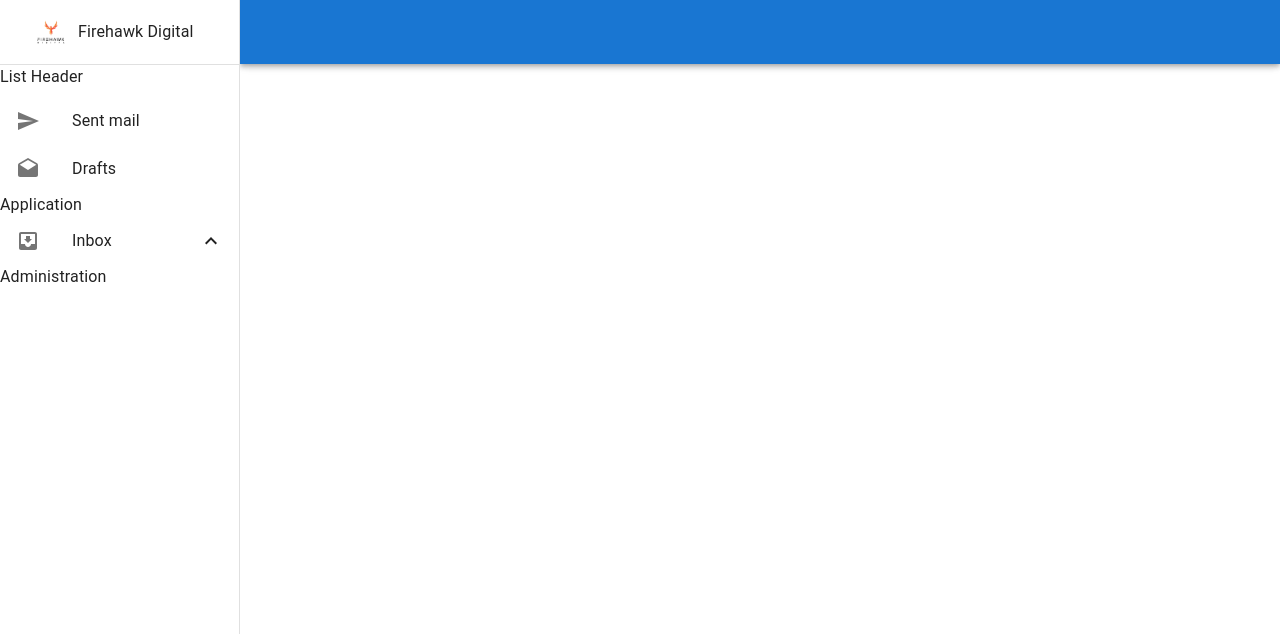
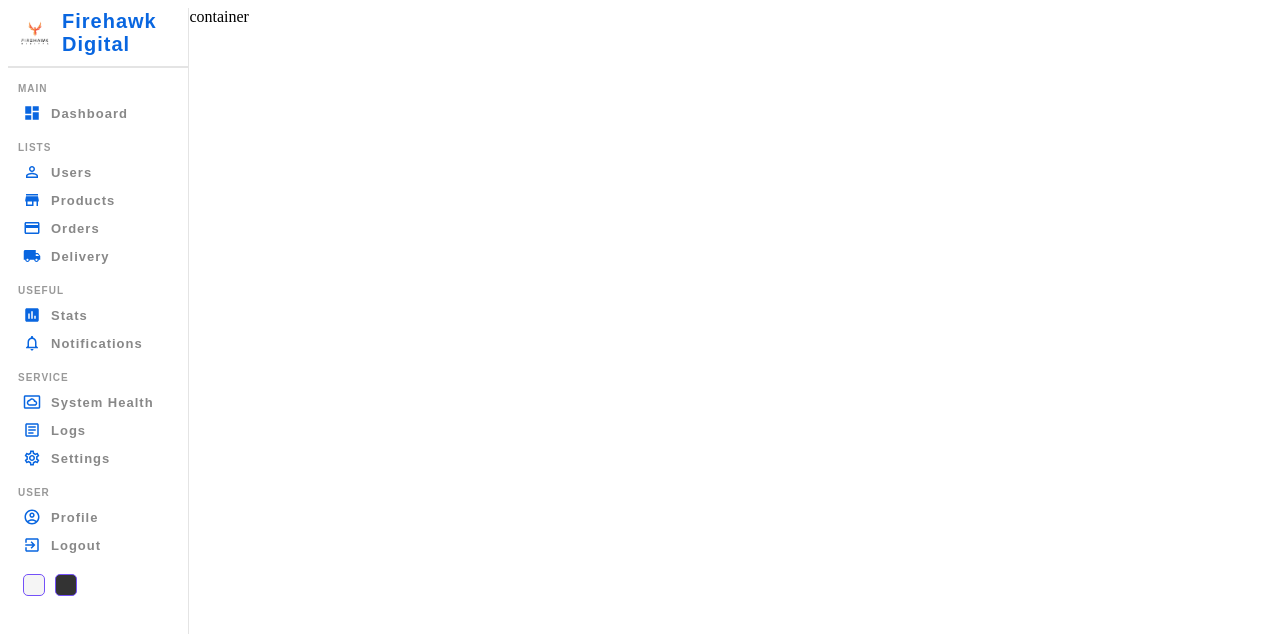
Before and after one commit to joester030376/WeListen, a React (Create React App) app: page / in a window 1280 px wide. Shown: the top 634 px of the page. Built offline with nearby package versions, Linux system fonts and the light colour scheme.

Commit message:
Added more to the sidebar

```diff
--- a/src/pages/components/sidebar/Sidebar.jsx
+++ b/src/pages/components/sidebar/Sidebar.jsx
@@ -1,155 +1,99 @@
-import * as React from 'react';
-import { useState } from 'react';
-import PropTypes from 'prop-types';
-import Divider from '@mui/material/Divider';
-import AppBar from '@mui/material/AppBar';
-import Box from '@mui/material/Box';
-import CssBaseline from '@mui/material/CssBaseline';
-import Drawer from '@mui/material/Drawer';
-import IconButton from '@mui/material/IconButton';
-import InboxIcon from '@mui/icons-material/MoveToInbox';
-import MenuIcon from '@mui/icons-material/Menu';
-import Toolbar from '@mui/material/Toolbar';
-import List from '@mui/material/List';
-import ListItemButton from '@mui/material/ListItemButton';
-import ListItemIcon from '@mui/material/ListItemIcon';
-import ListItemText from '@mui/material/ListItemText';
-import Collapse from '@mui/material/Collapse';
-import DraftsIcon from '@mui/icons-material/Drafts';
-import SendIcon from '@mui/icons-material/Send';
-import ExpandLess from '@mui/icons-material/ExpandLess';
-import ExpandMore from '@mui/icons-material/ExpandMore';
-import StarBorder from '@mui/icons-material/StarBorder';
+import React from 'react'
 import Avatar from '@mui/material/Avatar';
 import Assets from '../../../assests';
-import { Typography } from '@mui/material';
+import DashboardIcon from '@mui/icons-material/Dashboard';
+import PersonOutlineIcon from '@mui/icons-material/PersonOutline';
+import StoreIcon from '@mui/icons-material/Store';
+import CreditCardIcon from '@mui/icons-material/CreditCard';
+import LocalShippingIcon from '@mui/icons-material/LocalShipping';
+import AssessmentIcon from '@mui/icons-material/Assessment';
+import NotificationsNoneIcon from '@mui/icons-material/NotificationsNone';
+import SettingsSystemDaydreamOutlinedIcon from '@mui/icons-material/SettingsSystemDaydreamOutlined';
+import ArticleOutlinedIcon from '@mui/icons-material/ArticleOutlined';
+import SettingsOutlinedIcon from '@mui/icons-material/SettingsOutlined';
+import AccountCircleOutlinedIcon from '@mui/icons-material/AccountCircleOutlined';
+import ExitToAppOutlinedIcon from '@mui/icons-material/ExitToAppOutlined';
+import './sidebar.scss'
 
-
-const drawerWidth = 240;
-
-const Sidebar = (props) => {
-  const { window } = props;
-  const [mobileOpen, setMobileOpen] = useState(false);
-  const [open, setOpen] = useState(true);
-
-  const handleDrawerToggle = () => {
-    setMobileOpen(!mobileOpen);
-  };
-
-  const handleClick = () => {
-    setOpen(!open);
-  };
-
-
-
-  const drawer = (
-    <div>
-      <Toolbar>
+const Sidebar = () => {
+  return (
+    <div className="sidebar">
+        <div className="top">
             <Avatar
+                alt="Firehawk Digital"
                 src={Assets.images.logo}
-            style={{ borderRadius: 5, justifyContent: "center"}}
                 sx={{
+                    height: 54,
                     width: 54,
-                height: 54
+                    borderRadius: 5
                 }}
             />
-       <Typography>
-            Firehawk Digital
-       </Typography>
-      </Toolbar>
-      <Divider />
-     <Typography>
-        List Header
-     </Typography>
-     <List
-      sx={{ width: '100%', maxWidth: 360, bgcolor: 'background.paper' }}
-      component="nav"
-      aria-labelledby="nested-list-subheader"
-    >
-      <ListItemButton>
-        <ListItemIcon>
-          <SendIcon />
-        </ListItemIcon>
-        <ListItemText primary="Sent mail" />
-      </ListItemButton>
-      <ListItemButton>
-        <ListItemIcon>
-          <DraftsIcon />
-        </ListItemIcon>
-        <ListItemText primary="Drafts" />
-      </ListItemButton>
-      <Typography>
-        Application
-      </Typography>
-      <ListItemButton onClick={handleClick}>
-        <ListItemIcon>
-          <InboxIcon />
-        </ListItemIcon>
-        <ListItemText primary="Inbox" />
-        {open ? <ExpandLess /> : <ExpandMore />}
-      </ListItemButton>
-      <Typography>
-        Administration
-      </Typography>
-    </List>
+            <div className='logo'>Firehawk Digital</div>
         </div>
-  );
-
-  return (
-    <Box sx={{ display: 'flex' }}>
-      <CssBaseline />
-      <AppBar
-        position="fixed"
-        sx={{
-          width: { sm: `calc(100% - ${drawerWidth}px)` },
-          ml: { sm: `${drawerWidth}px` },
-        }}
-      >
-        <Toolbar>
-          <IconButton
-            color="inherit"
-            aria-label="open drawer"
-            edge="start"
-            onClick={handleDrawerToggle}
-            sx={{ mr: 2, display: { sm: 'none' } }}
-          >
-            <MenuIcon />
-          </IconButton>
-        </Toolbar>
-      </AppBar>
-      <Box
-        component="nav"
-        sx={{ width: { sm: drawerWidth }, flexShrink: { sm: 0 } }}
-        aria-label="mailbox folders"
-      >
-        {/* The implementation can be swapped with js to avoid SEO duplication of links. */}
-        <Drawer
-          variant="temporary"
-          open={mobileOpen}
-          onClose={handleDrawerToggle}
-          ModalProps={{
-            keepMounted: true, // Better open performance on mobile.
-          }}
-          sx={{
-            display: { xs: 'block', sm: 'none' },
-            '& .MuiDrawer-paper': { boxSizing: 'border-box', width: drawerWidth },
-          }}
-        >
-          {drawer}
-        </Drawer>
-        <Drawer
-          variant="permanent"
-          sx={{
-            display: { xs: 'none', sm: 'block' },
-            '& .MuiDrawer-paper': { boxSizing: 'border-box', width: drawerWidth },
-          }}
-          open
-        >
-          {drawer}
-        </Drawer>
-      </Box>
-    </Box>
-  );
+        <hr />
+        <div className="center">
+            <ul>
+                <p className="title">MAIN</p>
+                <li>
+                    <DashboardIcon className='icon'/>
+                    <span>Dashboard</span>
+                </li>
+                <p className="title">LISTS</p>
+                <li>
+                    <PersonOutlineIcon className='icon' />
+                    <span>Users</span>
+                </li>
+                <li>
+                    <StoreIcon className='icon'/>
+                    <span>Products</span>
+                </li>
+                <li>
+                    <CreditCardIcon className='icon' />
+                    <span>Orders</span>
+                </li>
+                <li>
+                    <LocalShippingIcon className='icon' />
+                    <span>Delivery</span>
+                </li>
+                <p className="title">USEFUL</p>
+                <li>
+                    <AssessmentIcon className='icon' />
+                    <span>Stats</span>
+                </li>
+                <li>
+                    <NotificationsNoneIcon className='icon'/>
+                    <span>Notifications</span>
+                </li>
+                <p className="title">SERVICE</p>
+                <li>
+                    <SettingsSystemDaydreamOutlinedIcon className='icon'/>
+                    <span>System Health</span>
+                </li>
+                <li>
+                    <ArticleOutlinedIcon className='icon'/>
+                    <span>Logs</span>
+                </li>
+                <li>
+                    <SettingsOutlinedIcon className='icon'/>
+                    <span>Settings</span>
+                </li>
+                <p className="title">USER</p>
+                <li>
+                    <AccountCircleOutlinedIcon className='icon'/>
+                    <span>Profile</span>
+                </li>
+                <li>
+                    <ExitToAppOutlinedIcon className='icon'/>
+                    <span>Logout</span>
+                </li>
+            </ul>
+        </div>
+        <div className="bottom">
+            <div className="colorOption"></div>
+            <div className="colorOption"></div>
+        </div>
+    </div>
+  )
 }
 
 export default Sidebar;
--- a/src/pages/components/sidebar/sidebar.scss
+++ b/src/pages/components/sidebar/sidebar.scss
@@ -0,0 +1,91 @@
+.sidebar {
+    flex: 1;
+    border-right: 0.5px solid rgb(228, 228, 228);
+    min-height: 100vh;
+    background-color: white;
+    font-family: sans-serif;
+    letter-spacing: 1px;
+
+    .top {
+        height: 50px;
+        display: flex;
+        align-items: center;
+        justify-content: center;
+
+        .logo {
+            font-size: 20px;
+            font-weight: bold;
+            color: rgb(9, 102, 224);
+        }
+    }
+
+    hr {
+        height: 0;
+        border: 0.5px solid rgb(228, 228, 228);
+    }
+
+    .center {
+        padding-left: 10px;
+
+        ul {
+            list-style: none;
+            margin: 0;
+            padding: 0;
+
+            .title {
+                font-size: 10px;
+                font-weight: bold;
+                color: #999;
+                letter-spacing: 1px;
+                margin-top: 15px;
+                margin-bottom: 5px;
+            }
+
+            li {
+                display: flex;
+                align-items: center;
+                padding: 5px;
+                cursor: pointer;
+
+                &:hover {
+                    background-color: rgb(165, 194, 233);
+                }
+
+                .icon {
+                    font-size: 18px;
+                    color: rgb(9, 102, 224);
+                }
+
+                span {
+                    font-size: 13px;
+                    font-weight: 600;
+                    color: #888;
+                    margin-left: 10px;
+                }
+            }
+        }
+    }
+
+    .bottom {
+        display: flex;
+        align-items: center;
+        margin: 10px;
+
+        .colorOption {
+            width: 20px;
+            height: 20px;
+            border-radius: 5px;
+            border: 1px solid #7451f8;
+            cursor: pointer;
+            margin: 5px;
+
+            &:nth-child(1) {
+                background-color: whitesmoke;
+            }
+            &:nth-child(2) {
+                background-color: #333;
+            }
+        }
+    }
+
+}
--- a/src/pages/home/Home.jsx
+++ b/src/pages/home/Home.jsx
@@ -4,7 +4,8 @@
 const Home = () => {
   return (
     <div className="home">
-        <Sidebar />
+      <Sidebar />
+      <div className='homeContainer'>container</div>
     </div>
   )
 }
--- a/src/pages/home/home.scss
+++ b/src/pages/home/home.scss
@@ -0,0 +1,7 @@
+.home {
+    display: flex;
+
+    .homeContainer {
+        flex: 6;
+    }
+}
```
Lines whose indentation alone changed are shown as unchanged.
